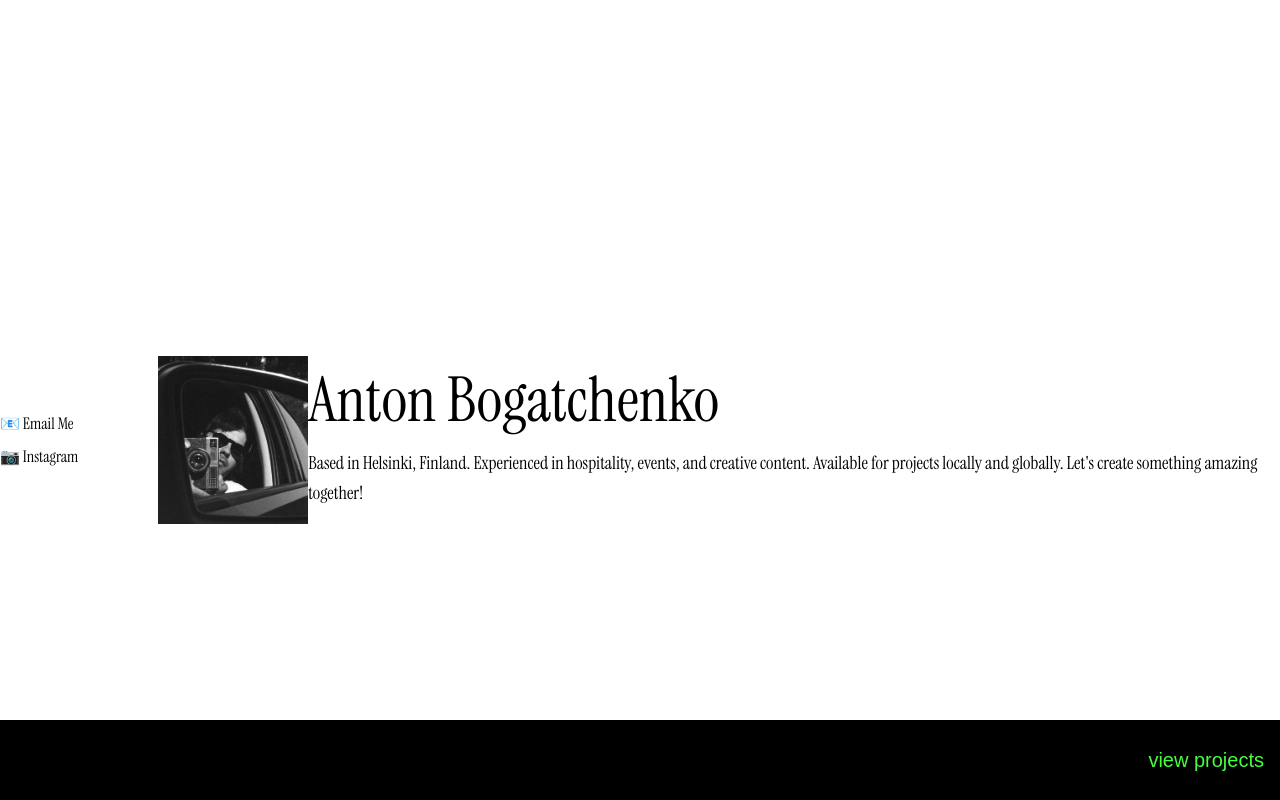
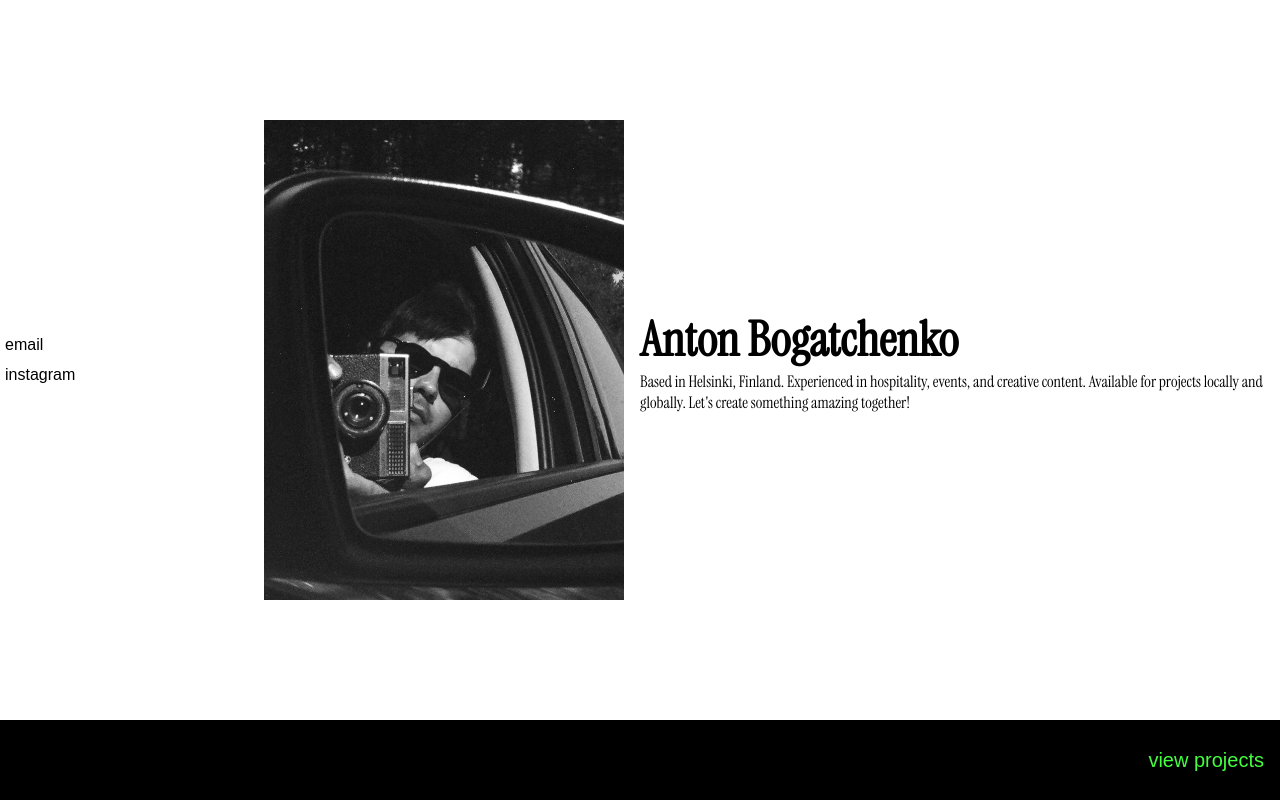
Before and after one commit to antonbogatchenko/site, a Next.js app: page / in a window 1280 px wide. Shown: the top 800 px of the page. Built offline with nearby package versions, Linux system fonts and the light colour scheme.

Commit message:
Update HeroSection

```diff
--- a/src/app/components/HeroSection.module.css
+++ b/src/app/components/HeroSection.module.css
@@ -1,132 +1,31 @@
 .section {
-  min-height: 120vh;
+  min-height: 100vh;
   display: flex;
   flex-direction: column;
 }
 
-.grid {
+.hero {
   flex: 1;
   display: flex;
   align-items: center;
-}
-
-.card {
-  position: relative;
-  background: var(--card);
-  padding: clamp(24px, 3vw, 40px);
-  box-shadow: var(--shadow-soft);
-  display: flex;
-  flex-direction: column;
-  gap: 18px;
-  flex: 1;
-}
-
-.primaryCard {
-  grid-column: span 2;
-  background: linear-gradient(135deg, rgba(105, 213, 255, 0.24), #ffffff 55%);
-}
-
-.primaryContent {
-  display: flex;
-  gap: clamp(20px, 3.5vw, 38px);
-  align-items: center;
-}
-
-.imageFrame {
-  position: relative;
-  width: clamp(220px, 32vw, 360px);
-  aspect-ratio: 8 / 9;
-  border: var(--stroke-width) solid var(--ink);
-  border-radius: var(--border-radius-sm);
-  overflow: hidden;
-  background: var(--card);
-  box-shadow: var(--shadow-chunky);
-  flex-basis: 150px;
-  flex-shrink: 0;
-}
-
-.image {
-  position: absolute;
-  inset: 0;
-  width: 100%;
-  height: 100%;
-  object-fit: cover;
-}
-
-@supports not (aspect-ratio: 1 / 1) {
-  .imageFrame {
-    height: clamp(260px, 52vw, 400px);
-  }
-}
-
-@media (max-width: 900px) {
-  .primaryCard {
-    grid-column: auto;
-  }
-
-  .primaryContent {
-    flex-direction: column;
-  }
-}
-
-.details {
-  display: flex;
-  flex-direction: column;
-  gap: 18px;
-  color: var(--ink);
-}
-
-.subtitle {
-  font-family: "Figtree", "Helvetica Neue", Arial, sans-serif;
-  text-transform: uppercase;
-  letter-spacing: 0.24em;
-  font-weight: 600;
-  color: var(--muted);
-}
-
-.title {
-  font-size: clamp(34px, 7vw, 62px);
-  line-height: 0.95;
-}
-
-.description {
-  font-size: 18px;
-  line-height: 1.7;
-  color: var(--foreground);
+  justify-content: center;
+  gap: 16px;
 }
 
 .actions {
   display: flex;
-  flex-wrap: wrap;
+  flex-direction: column;
   gap: 12px;
-  font: Arial, sans-serif;
+  font-family: var(--font-primary);
+  margin-right: auto;
+  margin-left: 5px;
 }
 
-.highlightCard {
-  background: linear-gradient(135deg, rgba(255, 89, 168, 0.25), #ffffff 60%);
+.details {
+  flex-basis: 50%;
 }
 
-.list {
-  display: grid;
-  gap: 10px;
-  font-weight: 600;
-  color: var(--ink);
+.title {
+  font-size: 48px;
+  font-weight: bold;
 }
-
-.listItem {
-  display: inline-flex;
-  align-items: center;
-  gap: 10px;
-  font-size: 16px;
-}
-
-.listItem::before {
-  content: "✶";
-  color: var(--accent-pink);
-}
-
-@media (max-width: 720px) {
-  .actions {
-    justify-content: center;
-  }
-}
--- a/src/app/components/HeroSection.tsx
+++ b/src/app/components/HeroSection.tsx
@@ -6,27 +6,25 @@ import { HeroHeader } from "./headers";
 export const HeroSection: React.FC = () => {
   return (
     <section className={styles.section}>
-      <article className={styles.grid}>
+      <article className={styles.hero}>
         <div className={styles.actions}>
-          <a href="mailto:anton@antonbogatchenko.com">📧 Email Me</a>
+          <a href="mailto:anton@antonbogatchenko.com">email</a>
           <a
             href="https://instagram.com/antonbogatchenko"
             target="_blank"
             rel="noreferrer"
           >
-            📷 Instagram
+            instagram
           </a>
         </div>
-        <div className={styles.imageFrame}>
         <Image
           src="/me.jpg"
           alt="Anton Bogatchenko"
-            fill
-            sizes="(max-width: 900px) 60vw, 360px"
+          width={360}
+          height={480}
           className={styles.image}
           priority
         />
-        </div>
         <div className={styles.details}>
           <p className={styles.title}>Anton Bogatchenko</p>
           <p className={styles.description}>
```
Lines whose indentation alone changed are shown as unchanged.
